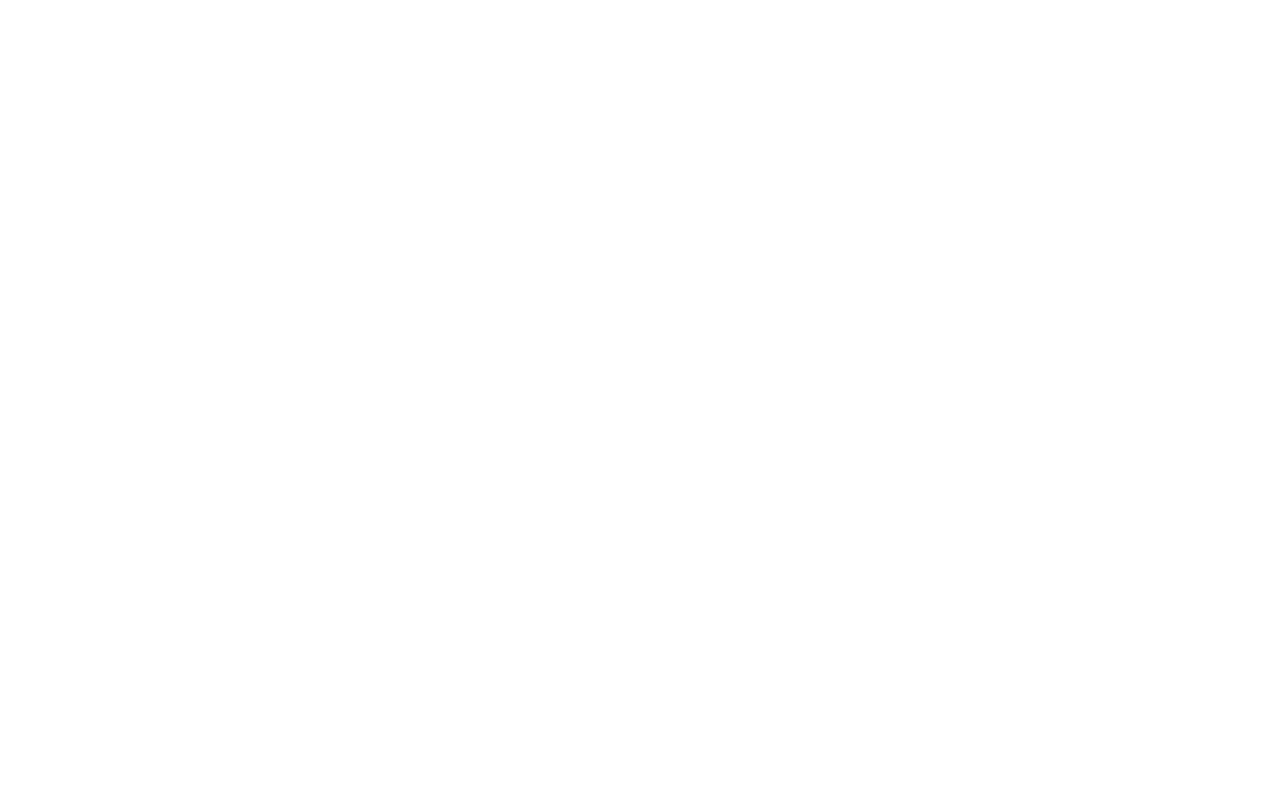
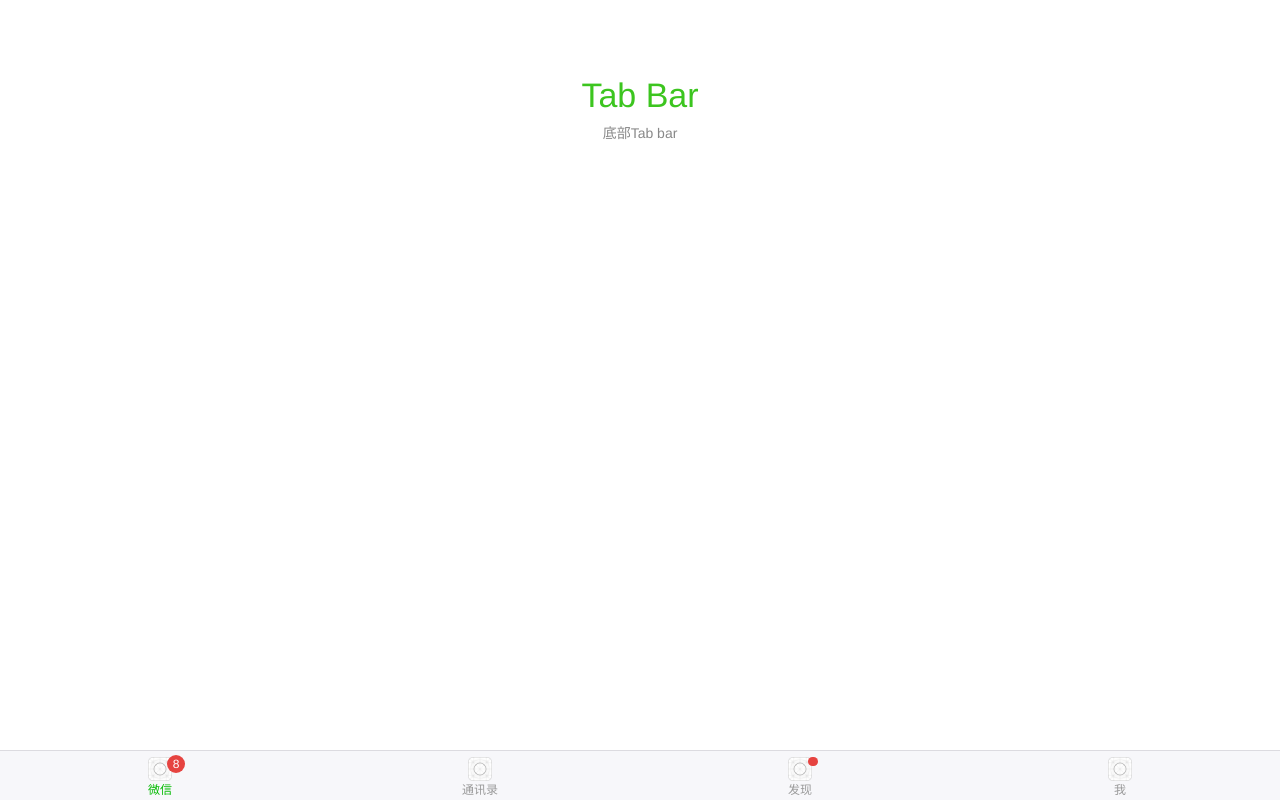
Before and after one commit to jessemao/VweUI, a Vue app: page /tabbar in a window 1280 px wide. Built offline with nearby package versions, Linux system fonts and the light colour scheme.

Commit message:
added tabbar

```diff
--- a/src/assets/style/main.css
+++ b/src/assets/style/main.css
@@ -1,3 +1,11 @@
+html, body {
+  height: 100%;
+}
+
+#app {
+  height: 100%;
+}
+
 .page__header {
   text-align: center;
   font-size: 34px;
--- /dev/null
+++ b/src/components/tabbar.vue
@@ -0,0 +1,120 @@
+<template>
+  <div class="weui-tab">
+    <div class="weui-tab__panel">
+      {{pageContent}}
+      <slot></slot>
+    </div>
+    <div class="weui-tabbar">
+      <a class="weui-tabbar__item"
+        v-for="(value, key) in tabs"
+        :class="{'weui-bar__item_on': active === key}"
+        @click="onClick(key)"
+      >
+        <span class="weui-tabbar__icon_wrapper">
+          <img :src="value.imgUrl" :alt="value.imgAlt" class="weui-tabbar__icon">
+          <span
+            v-if="showBadge(value)"
+            class="weui-badge weui-tabbar__badge"
+            :class="{'weui-badge_dot': value.displayDotBadge}"
+          >
+            {{badgeLabel(value)}}
+          </span>
+        </span>
+        <p class="weui-tabbar__label">{{value.label}}</p>
+      </a>
+    </div>
+  </div>
+</template>
+
+<script>
+export default {
+  props: {
+    tabs: {
+      type: [Object, Array],
+      default: {
+        0: {
+          imgUrl: '/static/images/icon_tabbar.png',
+          imgAlt: '图片0',
+          badgeCount: 8,
+          displayDotBadge: false,
+          label: '微信'
+        },
+        1: {
+          imgUrl: '/static/images/icon_tabbar.png',
+          imgAlt: '图片1',
+          badgeCount: -1,
+          displayDotBadge: false,
+          label: '通讯录'
+        },
+        2: {
+          imgUrl: '/static/images/icon_tabbar.png',
+          imgAlt: '图片2',
+          badgeCount: 0,
+          displayDotBadge: true,
+          label: '发现'
+        },
+        3: {
+          imgUrl: '/static/images/icon_tabbar.png',
+          imgAlt: '图片3',
+          badgeCount: -1,
+          displayDotBadge: false,
+          label: '我'
+        }
+      }
+    },
+    active: {
+      type: [String, Number],
+      default: '0'
+    },
+    pageContent: {
+      type: String
+    }
+  },
+  methods: {
+    badgeLabel: function (value) {
+      if (!value.displayDotBadge && value.badgeCount > 0) {
+        return value.badgeCount
+      }
+      return ''
+    },
+    showBadge: function (value) {
+      return value.displayDotBadge || value.badgeCount > 0
+    },
+    onClick: function (key) {
+      this.$emit('change', key)
+    }
+  }
+}
+</script>
+
+<style>
+.weui-tabbar__icon_wrapper {
+  display: inline-block;
+  position: relative;
+}
+.weui-tabbar__badge {
+  position: absolute;
+  top: -2px;
+  right: -13px;
+}
+
+.weui-badge {
+  display: inline-block;
+  padding: .15em .4em;
+  min-width: 8px;
+  border-radius: 18px;
+  background-color: #E64340;
+  color: #FFFFFF;
+  line-height: 1.2;
+  text-align: center;
+  font-size: 12px;
+  vertical-align: middle;
+}
+
+.weui-badge_dot {
+  padding: .4em;
+  min-width: 0;
+  top: 0px;
+  right: -6px;
+}
+</style>
--- /dev/null
+++ b/src/example/tabbar.vue
@@ -0,0 +1,66 @@
+<template>
+  <div class="page tabbar">
+    <weui-tabbar :tabs="tabs" :active="activeTab" @change="handleChange">
+      <div class="page__header">
+        <h1 class="header__title">Tab Bar</h1>
+        <p class="header__desc">底部Tab bar</p>
+      </div>
+    </weui-tabbar>
+  </div>
+</template>
+
+<script>
+import TabBar from 'components/tabbar'
+
+export default {
+  data () {
+    return {
+      tabs: {
+        0: {
+          imgUrl: '/static/images/icon_tabbar.png',
+          imgAlt: '图片0',
+          badgeCount: 8,
+          displayDotBadge: false,
+          label: '微信'
+        },
+        1: {
+          imgUrl: '/static/images/icon_tabbar.png',
+          imgAlt: '图片1',
+          badgeCount: -1,
+          displayDotBadge: false,
+          label: '通讯录'
+        },
+        2: {
+          imgUrl: '/static/images/icon_tabbar.png',
+          imgAlt: '图片2',
+          badgeCount: 0,
+          displayDotBadge: true,
+          label: '发现'
+        },
+        3: {
+          imgUrl: '/static/images/icon_tabbar.png',
+          imgAlt: '图片3',
+          badgeCount: -1,
+          displayDotBadge: false,
+          label: '我'
+        }
+      },
+      activeTab: '0'
+    }
+  },
+  methods: {
+    handleChange: function (key) {
+      this.activeTab = key
+    }
+  },
+  components: {
+    'weui-tabbar': TabBar
+  }
+}
+</script>
+
+<style>
+.page.tabbar {
+  height: 100%;
+}
+</style>
--- a/src/main.js
+++ b/src/main.js
@@ -9,6 +9,7 @@ import MessageSuccess from './example/message_success'
 import MessageFail from './example/message_fail'
 import Toast from './example/toast'
 import NavBar from './example/navbar'
+import TabBar from './example/tabbar'
 import './assets/style/weui.css'
 import './assets/style/main.css'
 
@@ -23,6 +24,7 @@ const routes = [
   { path: '/message_fail', component: MessageFail },
   { path: '/toast', component: Toast },
   { path: '/navbar', component: NavBar },
+  { path: '/tabbar', component: TabBar },
   { path: '/', component: App }
 ]
 
```
